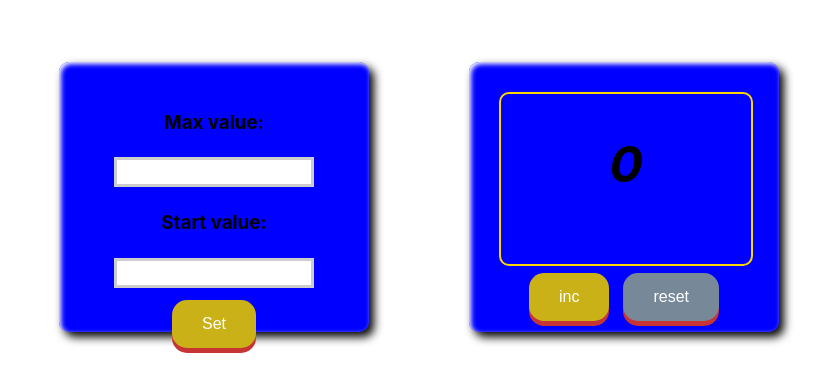
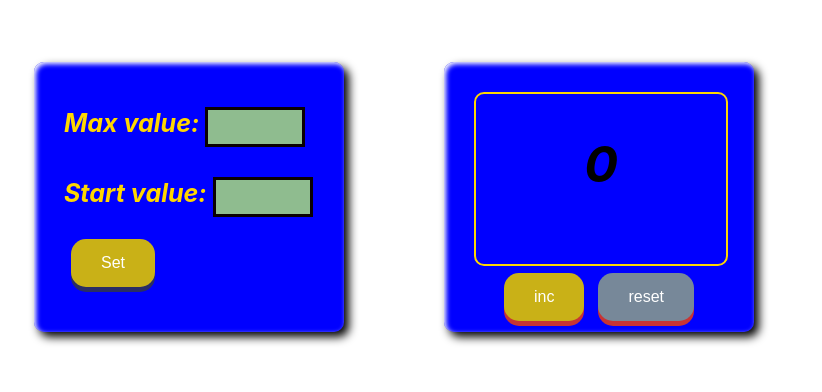
Before and after one commit to KirillHtml5/my-schechik, a React (Create React App) app: page / in a window 1280 px wide. Shown: the part 188-580 px from the top of the page, without its empty margins (221-1043 px from the left). Built offline with nearby package versions, Linux system fonts and the light colour scheme.

Commit message:
add left(style)

```diff
--- a/src/App.css
+++ b/src/App.css
@@ -27,18 +27,7 @@
     padding: 30px;
 }
 
-.left {
-    height: 210px;
-    margin-top: 250px;
-    margin-left: 50px;
-    margin-right: 50px;
-    width: 250px;
-    background-color: blue;
-    border-radius: 10px;
-    text-align: center;
-    box-shadow: 2px 2px 5px white inset, 5px 5px 10px black;
-    padding: 30px;
-}
+
 
 .default {
 
@@ -99,36 +88,3 @@
     border: 3px solid red;
     background-color: red;
 }
-
-.superInput {
-    height: 30px;
-    width: 200px;
-    padding: 1px;
-    margin: 5px 0;
-    box-sizing: border-box;
-    border: 3px solid #ccc;
-    -webkit-transition: 0.5s;
-    transition: 0.5s;
-    outline: none;
-}
-
-.superInput:focus {
-    border: 3px solid rgba(253, 226, 44, 0.81);
-}
-
-.errorInput {
-    width: 20%;
-    padding: 12px 20px;
-    margin: 8px 0;
-    box-sizing: border-box;
-    border: 10px solid red;
-    -webkit-transition: 0.5s;
-    transition: 0.5s;
-    outline: none;
-}
-
-.error2 {
-    color: red;
-    font-size: 20px;
-
-}
--- a/src/App.tsx
+++ b/src/App.tsx
@@ -53,6 +53,7 @@ function App() {
     const setButton = () => {
         setNum(num)
         setNum(startValue)
+        setMaxValue(maxValue)
 
     }
 
--- /dev/null
+++ b/src/component/LeftTablo/LeftTablo.module.css
@@ -0,0 +1,79 @@
+.left {
+    height: 210px;
+    margin-top: 250px;
+    margin-right: 50px;
+    width: 250px;
+    background-color: blue;
+    border-radius: 10px;
+    text-align: left;
+    box-shadow: 2px 2px 5px white inset, 5px 5px 10px black;
+    padding: 30px;
+}
+
+.span {
+    font-size: 25px;
+    font-style: italic;
+    font-weight: bold;
+    color: gold;
+
+}
+
+.default {
+    padding: 15px 30px;
+    font-size: 16px;
+    text-align: center;
+    text-decoration: none;
+    outline: none;
+    color: #fff;
+    background-color: #c9b117;
+    border: none;
+    border-radius: 15px;
+    box-shadow: 0 5px rgba(52, 57, 65, 0.81);
+    margin: 7px;
+
+}
+
+.default:hover {
+    background-color: rgba(52, 57, 65, 0.81)
+}
+
+.default:active {
+    background-color: #c9b117;
+    box-shadow: 0 5px rgba(52, 57, 65, 0.81);
+    transform: translateY(3px);
+}
+
+.superInput {
+    height: 40px;
+    width: 100px;
+    padding: 5px;
+    margin: 15px 0;
+    box-sizing: border-box;
+    border: 3px solid #0a0002;
+    background: darkseagreen;
+    -webkit-transition: 0.5s;
+    transition: 0.5s;
+    outline: none;
+    font-size: 16px;
+    font-style: italic;
+    font-weight: bold;
+}
+
+.superInput:focus {
+    border: 3px solid rgba(253, 226, 44, 0.81);
+}
+
+.errorInput {
+    height: 40px;
+    width: 100px;
+    padding: 5px;
+    margin: 15px 0;
+    box-sizing: border-box;
+    border: 5px solid red;
+    -webkit-transition: 0.5s;
+    transition: 0.5s;
+    outline: none;
+    font-size: 16px;
+    font-style: italic;
+    font-weight: bold;
+}
--- a/src/component/LeftTablo/LeftTablo.tsx
+++ b/src/component/LeftTablo/LeftTablo.tsx
@@ -1,4 +1,5 @@
 import React, {ChangeEvent} from 'react';
+import s from './LeftTablo.module.css'
 
 export type LeftTabloPropsType = {
     maxValue: number
@@ -23,24 +24,24 @@ export const LeftTablo = (props: LeftTabloPropsType) => {
     }
 
     return (
-        <div>
+        <div className={s.left}>
             <div>
-                <h3>Max value:</h3>
+                <span className={s.span}>Max value: </span>
                 <input
                     type={"number"}
                     onChange={onChangeMaxHandler}
-                    className={props.error ? 'error2' : 'superInput'}
+                    className={props.error ? s.errorInput : s.superInput}
                 />
             </div>
             <div>
-                <h3>Start value:</h3>
+                <span className={s.span}>Start value: </span>
                 <input
                     type={"number"}
                     onChange={onChangeStartHandler}
-                    className={props.error ? 'error2' : 'superInput'}
+                    className={props.error ? s.errorInput : s.superInput}
                 />
             </div>
-            <button onClick={props.setButton} className={'default'}>Set</button>
+            <button onClick={props.setButton} className={s.default}>Set</button>
         </div>
     );
 };
```
